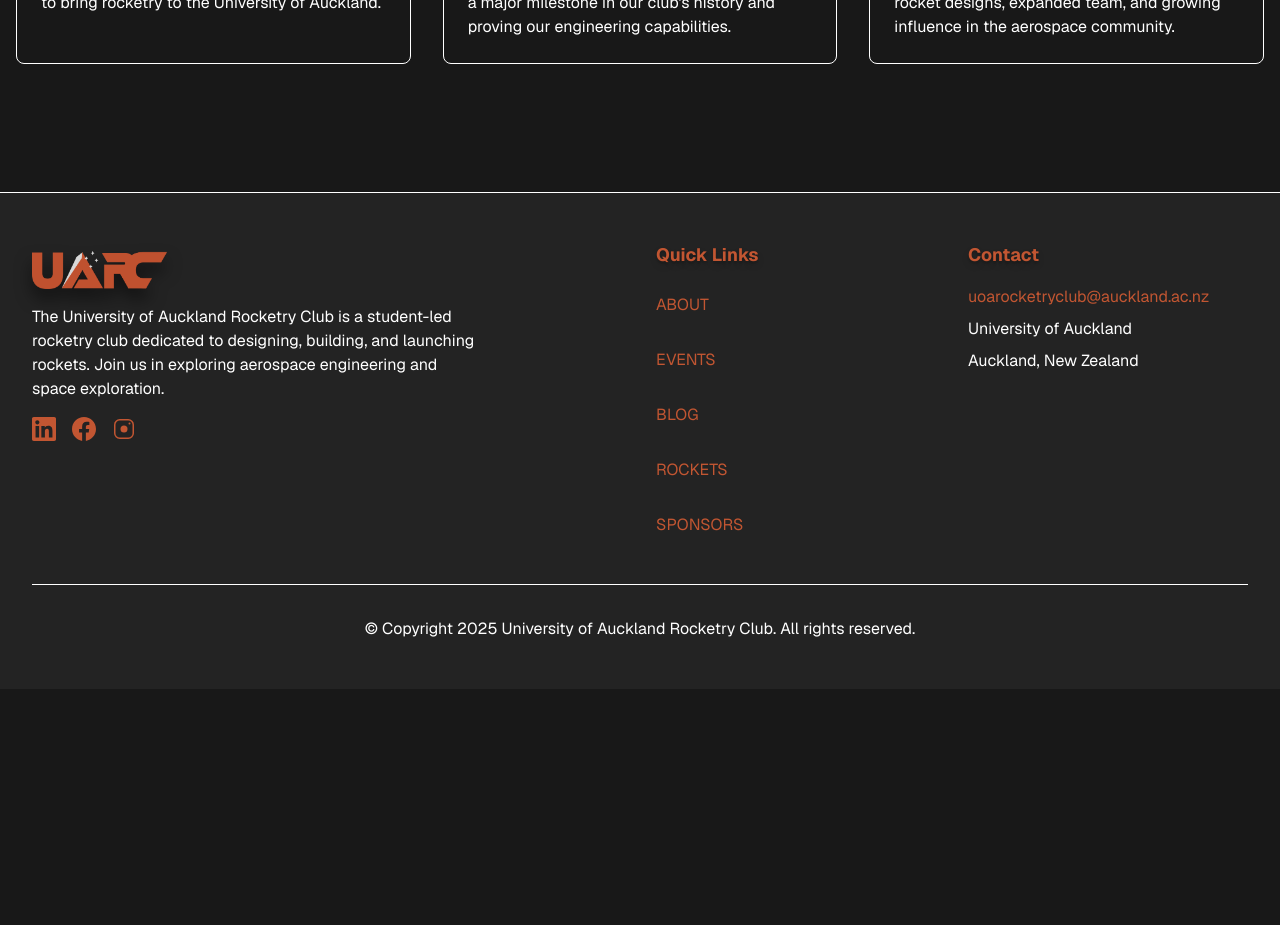
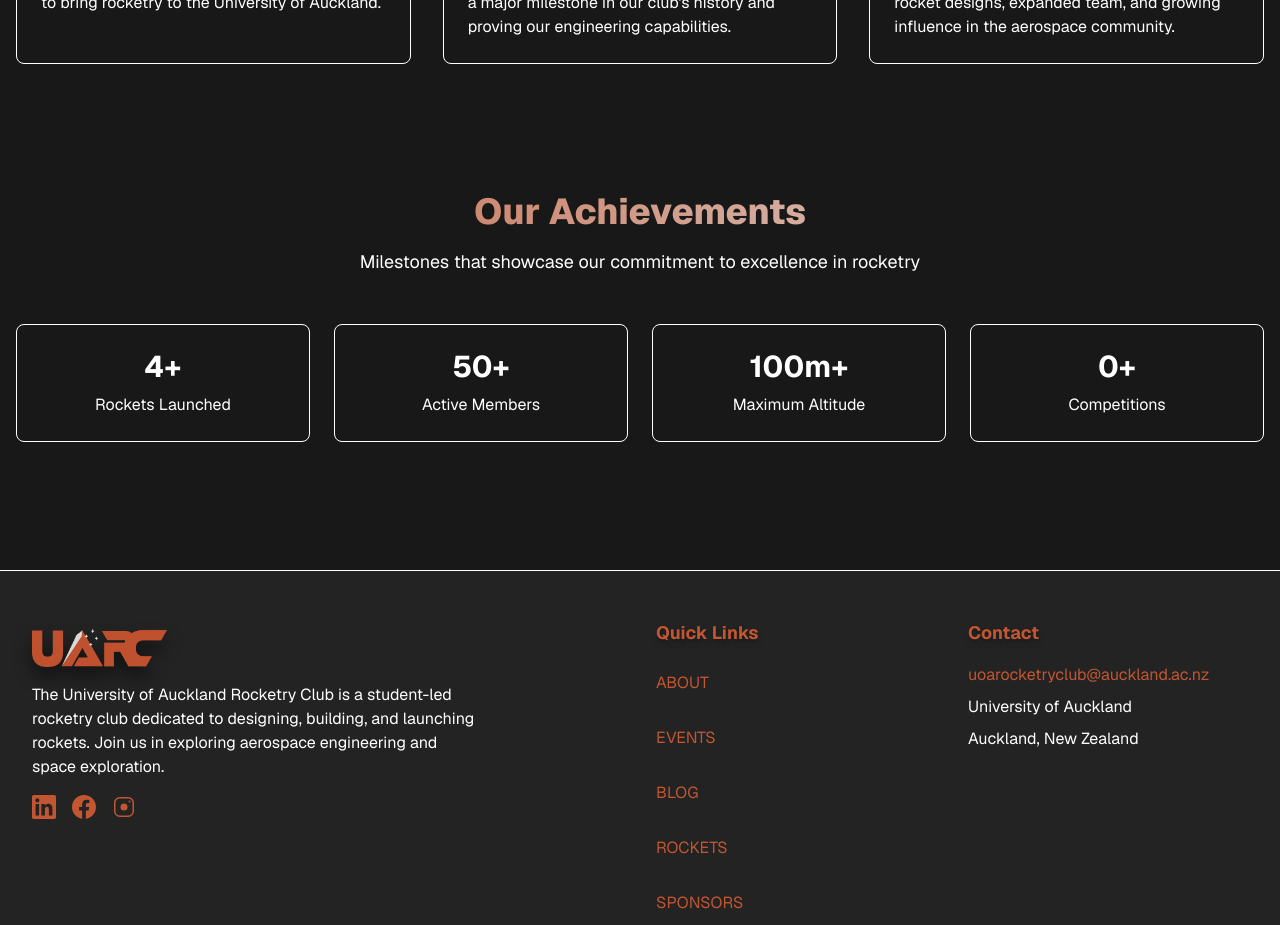
Before and after one commit to UoARocketry/rocketry_website, a Next.js app: page /about in a window 1280 px wide. Shown: the part 1520-2445 px from the top of the page. Before the commit the page ends 2209 px from the top, so only its background shows below. Built offline with nearby package versions, Linux system fonts and the light colour scheme; no server answers.

Commit message:
Finished achievements section on about page

```diff
--- a/app/about/page.tsx
+++ b/app/about/page.tsx
@@ -114,6 +114,36 @@ export default async function AboutPage() {
           </div>
         </div>
       </section>
+
+      {/* Achievements Section */}
+      <section className="py-16 px-4 bg-surface">
+        <div className="max-w-7xl mx-auto">
+          <div className="text-center mb-12">
+            <h2 className="text-4xl font-extrabold mb-4">Our Achievements</h2>
+            <p className="text-lg text-text-secondary max-w-2xl mx-auto">
+              Milestones that showcase our commitment to excellence in rocketry
+            </p>
+          </div>
+          <div className="grid grid-cols-1 md:grid-cols-2 lg:grid-cols-4 gap-6">
+            <div className="bg-background rounded-lg p-6 text-center border border-accent">
+              <div className="text-3xl font-bold text-primary mb-2">4+</div>
+              <p className="text-text-secondary">Rockets Launched</p>
+            </div>
+            <div className="bg-background rounded-lg p-6 text-center border border-accent">
+              <div className="text-3xl font-bold text-primary mb-2">50+</div>
+              <p className="text-text-secondary">Active Members</p>
+            </div>
+            <div className="bg-background rounded-lg p-6 text-center border border-accent">
+              <div className="text-3xl font-bold text-primary mb-2">100m+</div>
+              <p className="text-text-secondary">Maximum Altitude</p>
+            </div>
+            <div className="bg-background rounded-lg p-6 text-center border border-accent">
+              <div className="text-3xl font-bold text-primary mb-2">0+</div>
+              <p className="text-text-secondary">Competitions</p>
+            </div>
+          </div>
+        </div>
+      </section>
     </main>
   );
 }
```
